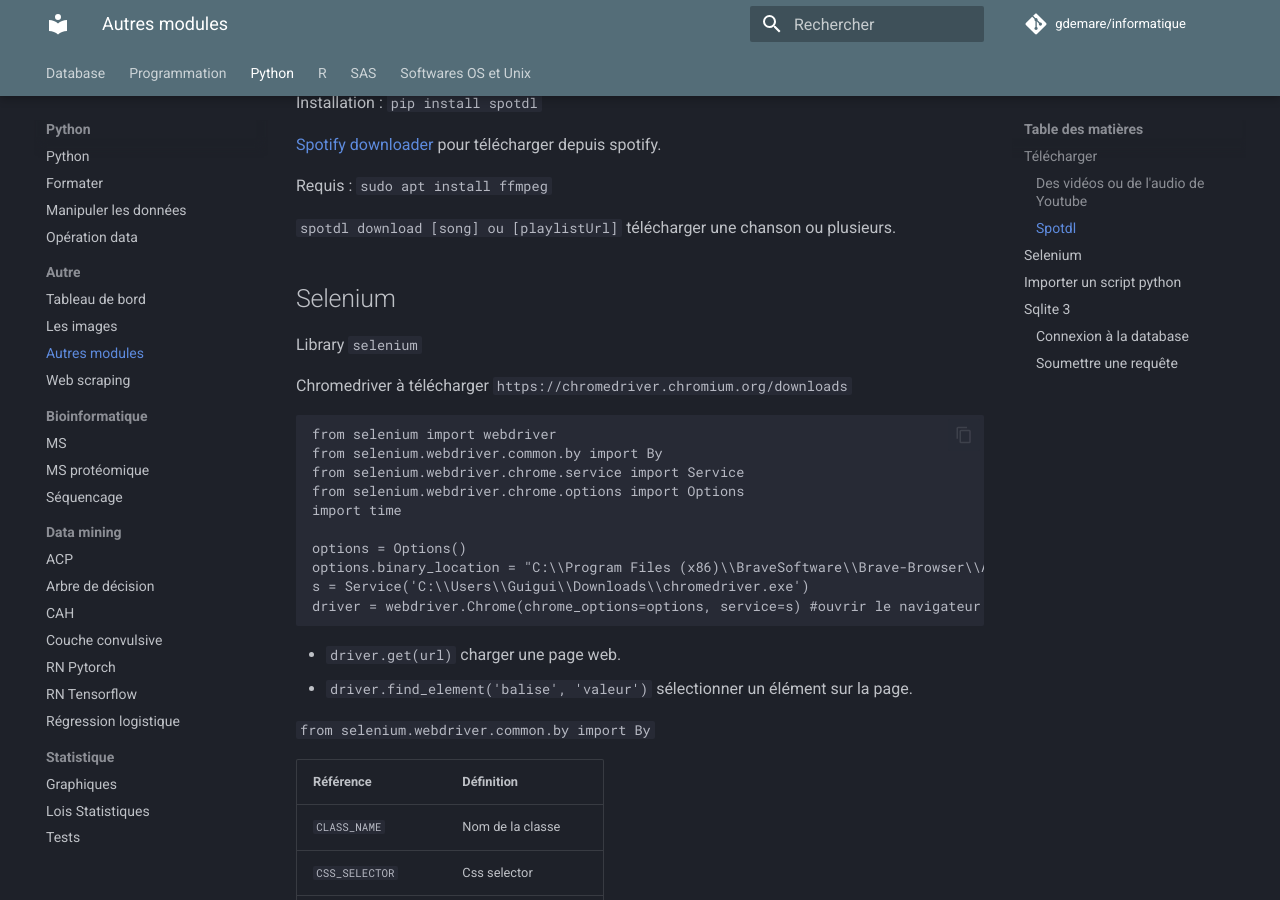
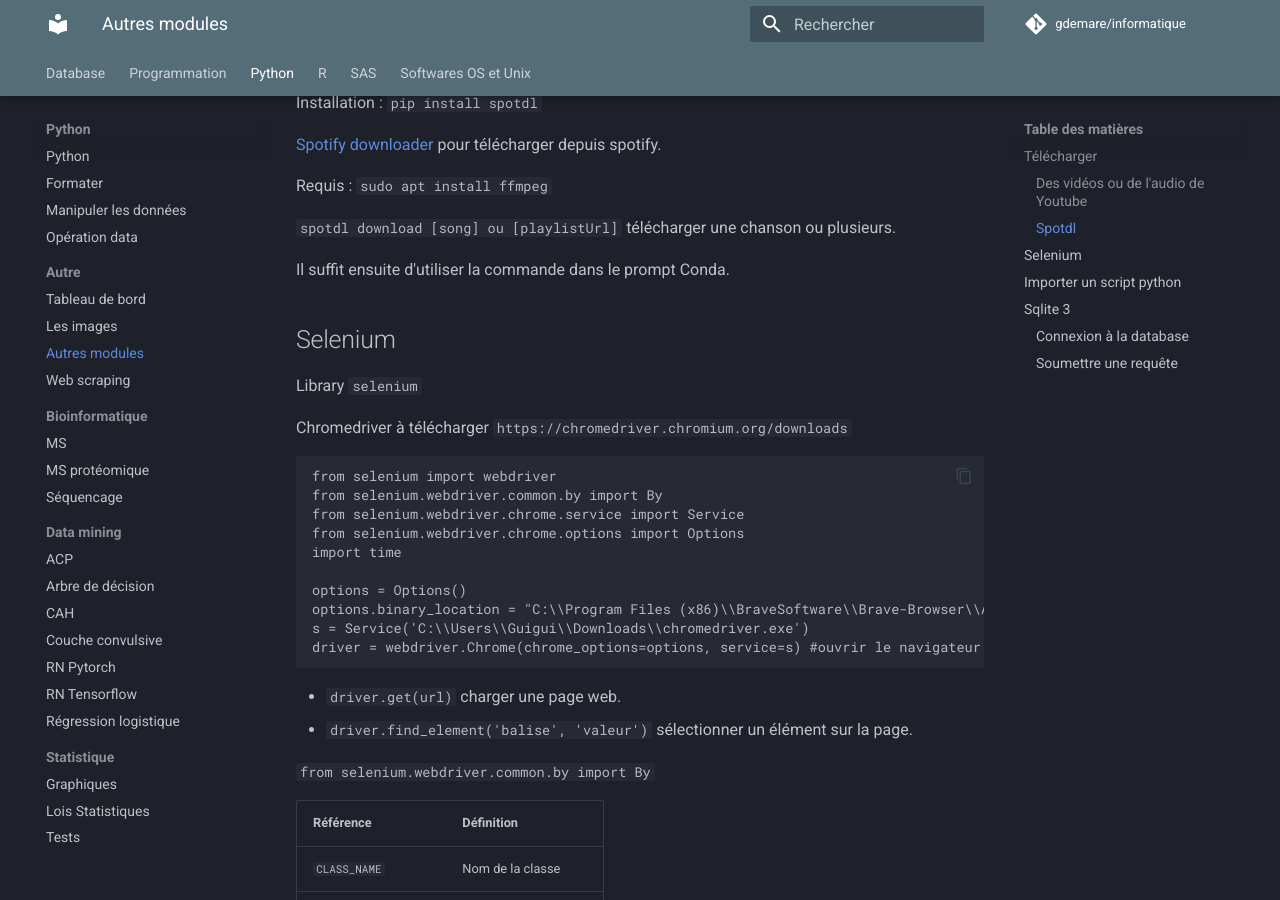
Before and after one commit to gdemare/Informatique, an MkDocs documentation site: the page built from docs/python/modules-supplementaires_py.md, in a window 1280 px wide and 900 px high, scrolled down 530 px. Built offline with MkDocs 1.6.1 and Material for MkDocs 9.7.7, drawn with Linux system fonts in a browser that asks for light colours; comment, search, counter and statistics services are not loaded.

Commit message:
Update modules-supplementaires_py.md

```diff
--- a/docs/python/modules-supplementaires_py.md
+++ b/docs/python/modules-supplementaires_py.md
@@ -16,6 +16,8 @@ Installation : `pip install spotdl`
 Requis : `sudo apt install ffmpeg`
 
 `spotdl download [song] ou [playlistUrl]` télécharger une chanson ou plusieurs.
+
+Il suffit ensuite d'utiliser la commande dans le prompt Conda.
 
 ## Selenium
 
```
